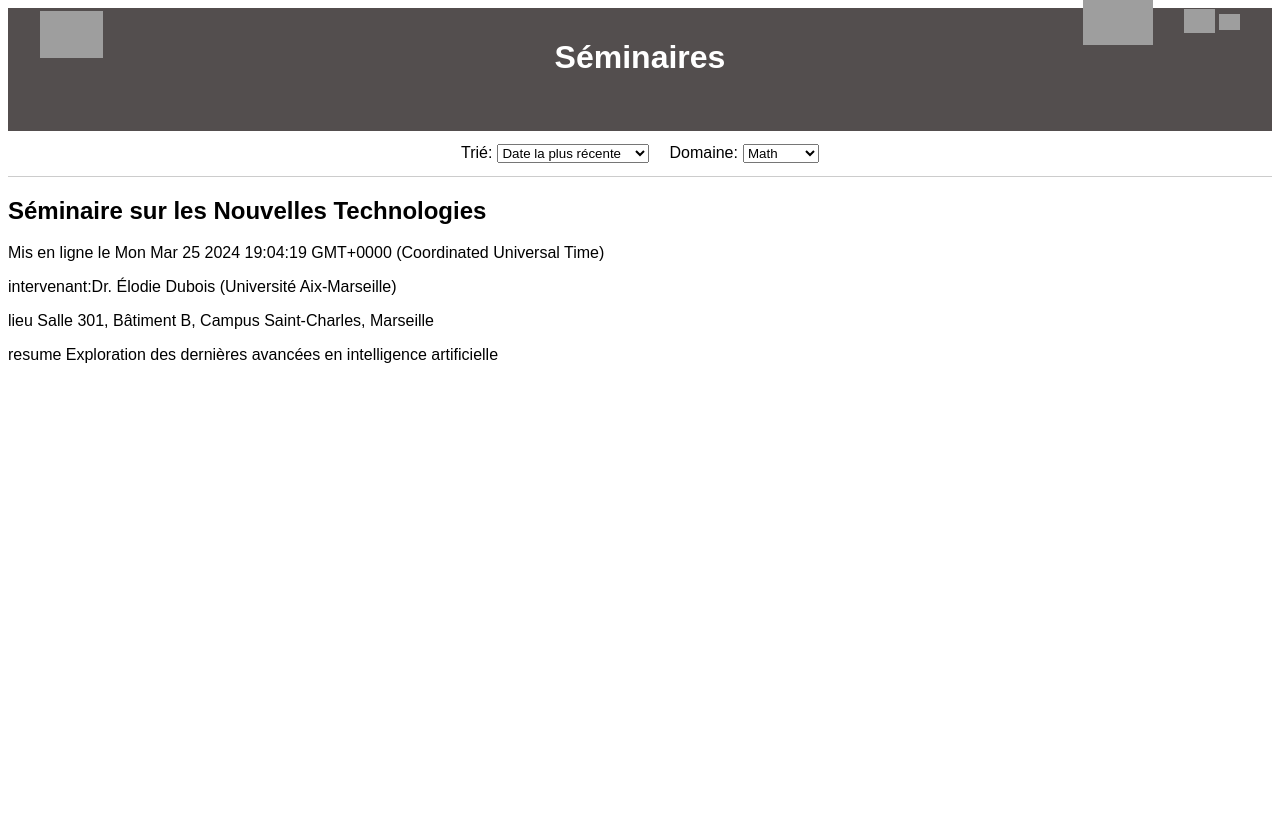
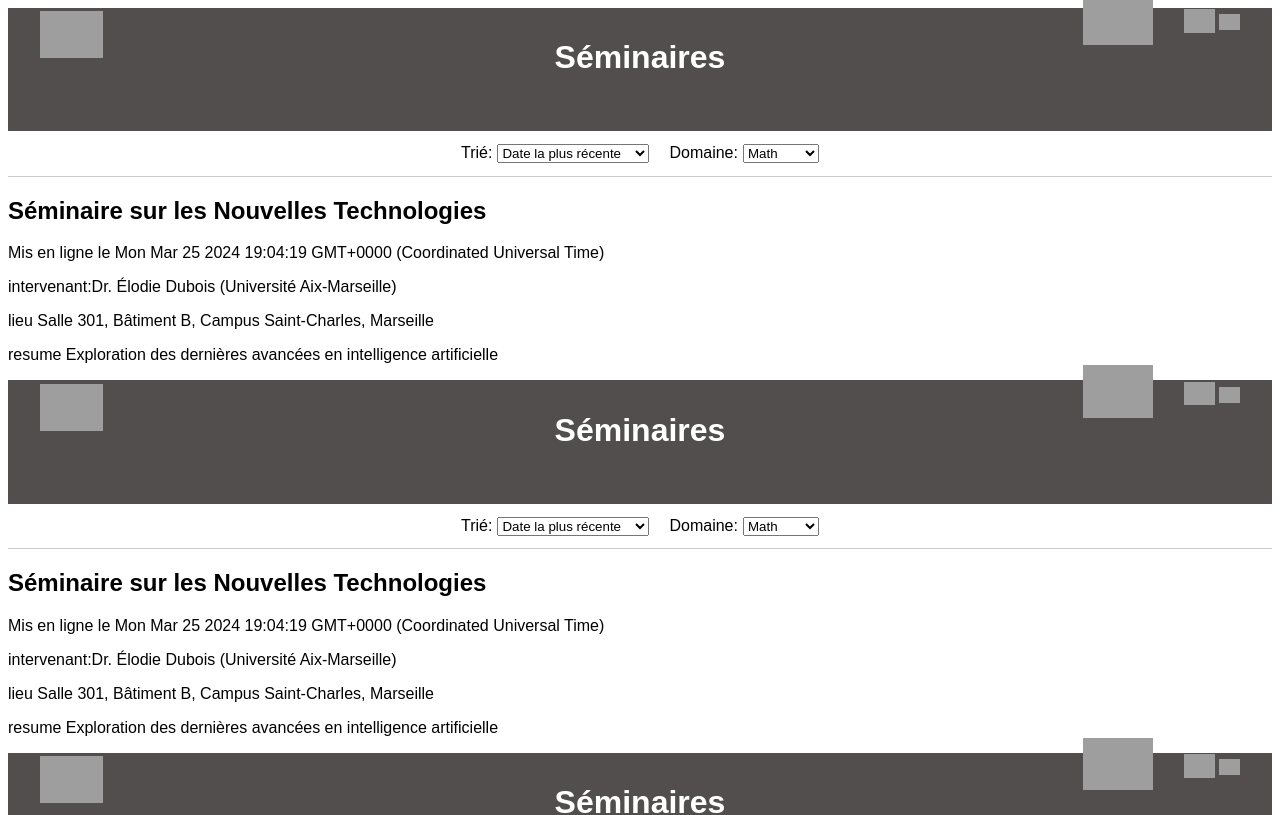
Before and after one commit to youcefok-13/SEMINAR-ANGULAR, an Angular app in the folder seminaire/: page / in a window 1280 px wide. Shown: the top 815 px of the page. Built offline with nearby package versions, Linux system fonts and the light colour scheme; grey boxes are pictures that could not be loaded.

Commit message:
reussir avec plusieur seminaires

```diff
--- a/seminaire/src/app/app.component.html
+++ b/seminaire/src/app/app.component.html
@@ -1 +1,3 @@
-<app-site ></app-site>
+<app-site [seminaire]="seminaire1" ></app-site>
+<app-site [seminaire]="seminaire2" ></app-site>
+<app-site [seminaire]="seminaire2" ></app-site>
--- a/seminaire/src/app/app.component.ts
+++ b/seminaire/src/app/app.component.ts
@@ -1,6 +1,7 @@
-import { Component } from '@angular/core';
+import { Component,OnInit } from '@angular/core';
 import { RouterOutlet } from '@angular/router';
 import { SiteComponent } from './site/site.component';
+import { Seminaire } from './models/site_models';
 
 @Component({
   selector: 'app-root',
@@ -9,6 +10,33 @@ import { SiteComponent } from './site/site.component';
   templateUrl: './app.component.html',
   styleUrl: './app.component.scss'
 })
-export class AppComponent {
-  title = 'seminaire';
+export class AppComponent implements OnInit {
+  seminaire1!:Seminaire;
+  seminaire2!:Seminaire;
+  seminaire3!:Seminaire;
+
+
+  ngOnInit(){
+    this.seminaire1=new Seminaire( "Séminaire sur les Nouvelles Technologies",
+    new Date(),
+   "Dr. Élodie Dubois (Université Aix-Marseille)",
+    "Salle 301, Bâtiment B, Campus Saint-Charles, Marseille",
+    "Exploration des dernières avancées en intelligence artificielle");
+
+
+  this.seminaire2=new Seminaire( "Séminaire sur les Nouvelles Technologies",
+  new Date(),
+ "Dr. Élodie Dubois (Université Aix-Marseille)",
+  "Salle 301, Bâtiment B, Campus Saint-Charles, Marseille",
+  "Exploration des dernières avancées en intelligence artificielle");
+
+
+this.seminaire3=new Seminaire( "Séminaire sur les Nouvelles Technologies",
+new Date(),
+"Dr. Élodie Dubois (Université Aix-Marseille)",
+"Salle 301, Bâtiment B, Campus Saint-Charles, Marseille",
+"Exploration des dernières avancées en intelligence artificielle");
+
+
+  }
 }
--- /dev/null
+++ b/seminaire/src/app/models/site_models.ts
@@ -0,0 +1,10 @@
+export class Seminaire{
+
+
+    constructor( public titre:string,
+        public date:Date,
+        public intervenant:string,
+        public lieu:string,
+        public resume:string ){
+        }
+}
--- a/seminaire/src/app/site/site.component.html
+++ b/seminaire/src/app/site/site.component.html
@@ -49,9 +49,9 @@
         </select>
     </div>
 </div>
-<h2>{{ titre }}</h2>
-<p>Mis en ligne le {{date}}</p>
-<p>intervenant:{{ intervenant }}</p>
-<p>lieu {{ lieu }}</p>
-<p>resume {{ resume }}</p>
+<h2>{{ seminaire.titre }}</h2>
+<p>Mis en ligne le {{seminaire.date}}</p>
+<p>intervenant:{{ seminaire.intervenant }}</p>
+<p>lieu {{ seminaire.lieu }}</p>
+<p>resume {{ seminaire.resume }}</p>
 </body>
--- a/seminaire/src/app/site/site.component.ts
+++ b/seminaire/src/app/site/site.component.ts
@@ -1,4 +1,5 @@
-import { Component,OnInit } from '@angular/core';
+import { Component,OnInit,Input } from '@angular/core';
+import { Seminaire} from '../models/site_models';
 
 @Component({
   selector: 'app-site',
@@ -7,18 +8,9 @@ import { Component,OnInit } from '@angular/core';
   templateUrl: './site.component.html',
   styleUrl: './site.component.scss'
 })
-export class SiteComponent implements OnInit{
-  titre!: string;
-  date!: Date;
-  intervenant!: String;
-  lieu!: string;
-  resume!:string
+export class SiteComponent {
+  @Input() seminaire!:Seminaire;
 
-  ngOnInit() {
-    this.titre = "Séminaire sur les Nouvelles Technologies";
-    this.date = new Date();
-    this.intervenant = "Dr. Élodie Dubois (Université Aix-Marseille)";
-    this.lieu = "Salle 301, Bâtiment B, Campus Saint-Charles, Marseille";
-    this.resume = "Exploration des dernières avancées en intelligence artificielle";
-  }
+
+
 }
```
Also changed, not shown: seminaire/src/app/models/site.models.ts (deleted).
